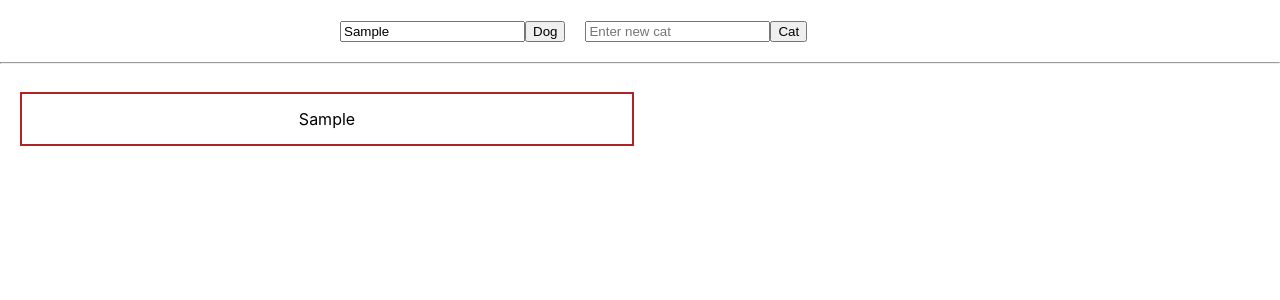
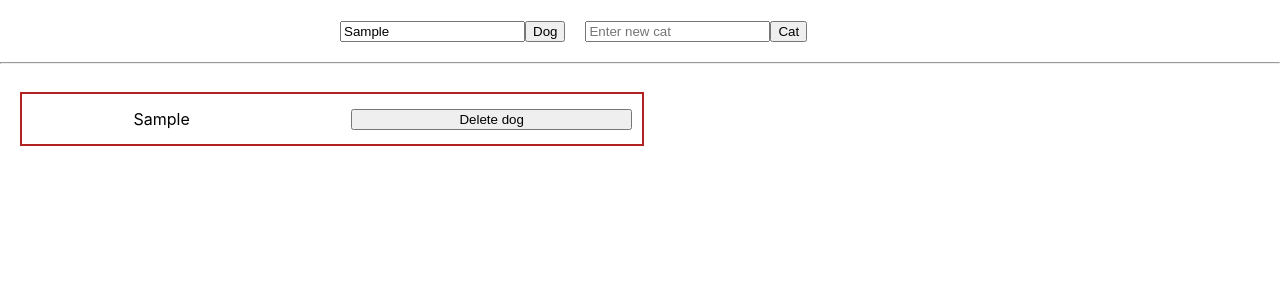
Before and after one commit to Chepu-ha/react-demo, a React (Create React App) app: page / in a window 1280 px wide. Both pictures are taken after typing "Sample" into the empty fields and a click on the button "Dog". Shown: the top 300 px of the page. Built offline with nearby package versions, Linux system fonts and the light colour scheme.

Commit message:
homework-5 useReduce completed

```diff
--- a/package.json
+++ b/package.json
@@ -8,6 +8,7 @@
     "@testing-library/user-event": "^13.5.0",
     "react": "^18.2.0",
     "react-dom": "^18.2.0",
+    "react-hook-form": "^7.36.1",
     "react-scripts": "5.0.1",
     "web-vitals": "^2.1.4"
   },
--- a/src/components/Animals/Animals.js
+++ b/src/components/Animals/Animals.js
@@ -10,15 +10,27 @@ const init = (initialValue) => {
 const reducer = (state, action) => {
 	switch (action.type) {
 		case "DOG":
-			if (action.dog) {
-				state.dogNames.push(action.dog);
+			if (action.payload) {
+				state.dogNames.push(action.payload);
 			}
 			return {...state};
 		case "CAT":
-			if (action.cat) {
-				state.catNames.push(action.cat);
+			if (action.payload) {
+				state.catNames.push(action.payload);
 			}
 			return {...state};
+		case "DEL-DOG":
+			const dogIndex = state.dogNames.findIndex(value => value === action.payload);
+			if (dogIndex !== -1) {
+				state.dogNames.splice(dogIndex, 1);
+			}
+			break
+		case "DEL-CAT":
+			const catIndex = state.catNames.findIndex(value => value === action.payload);
+			if (catIndex !== -1) {
+				state.catNames.splice(catIndex, 1);
+			}
+			break
 		default:
 			return {...state};
 	}
@@ -31,11 +43,11 @@ export function Animals() {
 	const {register, handleSubmit} = useForm({mode: "all"});
 
 	const dogFormSubmit = (data) => {
-		dispatch({type: "DOG", dog: data.dogInput})
+		dispatch({type: "DOG", payload: data.dogInput});
 	};
 
 	const catFormSubmit = (data) => {
-		dispatch({type: "CAT", cat: data.catInput})
+		dispatch({type: "CAT", payload: data.catInput});
 	};
 
 	return (
@@ -53,10 +65,24 @@ export function Animals() {
 			<hr/>
 			<div className={AnimalsStyle.Animals}>
 				<div className={AnimalsStyle.Animal}>
-					{state.dogNames.map((dogName, index) => <div key={index}><div>{dogName}</div></div>)}
+					{state.dogNames.map((dogName, index) =>
+						<div className={AnimalsStyle.SubAnimal} key={index}>
+							<div>{dogName}</div>
+							<button onClick={() => {
+								dispatch({type: "DEL-DOG", payload: dogName});
+							}}>Delete dog
+							</button>
+						</div>)}
 				</div>
 				<div className={AnimalsStyle.Animal}>
-					{state.catNames.map((catName, index) => <div key={index}>{catName}</div>)}
+					{state.catNames.map((catName, index) =>
+						<div className={AnimalsStyle.SubAnimal} key={index}>
+							<div>{catName}</div>
+							<button onClick={() => {
+								dispatch({type: "DEL-CAT", payload: catName});
+							}}>Delete cat
+							</button>
+						</div>)}
 				</div>
 			</div>
 		</div>
--- a/src/components/Animals/Animals.module.css
+++ b/src/components/Animals/Animals.module.css
@@ -18,11 +18,18 @@
     flex: 0 1 50%;
 }
 
-.Animal > * {
+.SubAnimal {
+    display: flex;
+    padding-right: 10px;
     border: 2px solid firebrick;
     min-height: 50px;
     width: 100%;
-    display: flex;
+    column-gap: 50px;
     justify-content: center;
     align-items: center;
 }
+
+.SubAnimal > * {
+    flex: 0 1 50%;
+    text-align: center;
+ }
```
Also changed, not shown: 1 other file (tests, documents, lock files or other folders).
